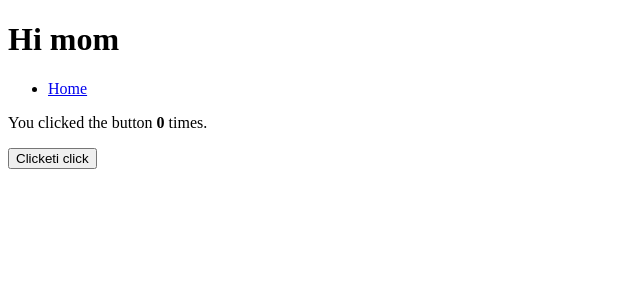
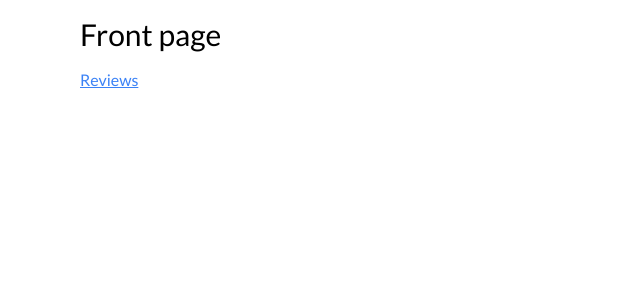
Before and after one commit to riitasointi/ilkkap-me, a Next.js app: page / in a window 1280 px wide. Shown: the top 300 px of the page, without its empty margins (0-640 px from the left). Built offline with nearby package versions, Linux system fonts and the light colour scheme.

Commit message:
Basic logic for statically building review pages

```diff
--- a/package.json
+++ b/package.json
@@ -9,22 +9,28 @@
     "export": "npm run build && next export -o _static"
   },
   "dependencies": {
+    "@contentful/rich-text-react-renderer": "^14.1.2",
     "contentful": "^8.1.8",
     "next": "^10.0.0",
     "react": "17.0.1",
     "react-dom": "17.0.1"
   },
   "devDependencies": {
+    "@fullhuman/postcss-purgecss": "^4.0.2",
     "@types/node": "^14.14.32",
     "@types/react": "^17.0.3",
     "@typescript-eslint/eslint-plugin": "^4.16.1",
     "@typescript-eslint/parser": "^4.16.1",
+    "autoprefixer": "^10.2.5",
     "eslint": "^7.21.0",
     "eslint-config-airbnb": "^18.2.1",
     "eslint-plugin-import": "^2.22.1",
     "eslint-plugin-jsx-a11y": "^6.4.1",
     "eslint-plugin-react": "^7.22.0",
     "eslint-plugin-react-hooks": "^4.2.0",
+    "postcss": "^8.2.8",
+    "postcss-preset-env": "^6.7.0",
+    "tailwindcss": "^2.0.4",
     "typescript": "^4.2.3"
   }
 }
--- /dev/null
+++ b/pages/_app.tsx
@@ -0,0 +1,9 @@
+/* eslint-disable react/jsx-props-no-spreading */
+import '../styles/global-styles.css';
+import type { AppProps } from 'next/app';
+
+function CustomApp({ Component, pageProps }: AppProps) {
+  return <Component {...pageProps} />;
+}
+
+export default CustomApp;
--- /dev/null
+++ b/pages/_document.tsx
@@ -0,0 +1,17 @@
+import Document, {
+  Html, Head, Main, NextScript,
+} from 'next/document';
+
+export default class CustomDocument extends Document {
+  render() {
+    return (
+      <Html lang="fi">
+        <Head />
+        <body>
+          <Main />
+          <NextScript />
+        </body>
+      </Html>
+    );
+  }
+}
--- a/pages/index.tsx
+++ b/pages/index.tsx
@@ -1,12 +1,8 @@
 /* eslint-disable jsx-a11y/anchor-is-valid */
 import Head from 'next/head';
 import Link from 'next/link';
-import { useState } from 'react';
 
 export default function Home() {
-  const [clickAmount, setClickAmount] = useState(0);
-  const increment = () => setClickAmount((amount) => amount + 1);
-
   return (
     <div>
       <Head>
@@ -14,24 +10,16 @@ export default function Home() {
         <link rel="icon" href="/favicon.ico" />
       </Head>
 
-      <main>
-        <h1>Hi mom</h1>
+      <div className="container mx-auto">
+        <h1 className="my-4">Front page</h1>
         <ul>
           <li>
             <Link href="/reviews" passHref>
-              <a>Home</a>
+              <a className="text-blue-500 hover:text-blue-700">Reviews</a>
             </Link>
           </li>
         </ul>
-        <p>
-          You clicked the button
-          <strong> {clickAmount} </strong>
-          times.
-        </p>
-        <button type="button" onClick={increment}>
-          Clicketi click
-        </button>
-      </main>
+      </div>
     </div>
   );
 }
--- /dev/null
+++ b/pages/reviews/[slug].tsx
@@ -0,0 +1,57 @@
+/* eslint-disable jsx-a11y/anchor-is-valid */
+import Head from 'next/head';
+import { GetStaticProps, GetStaticPaths } from 'next';
+import { Entry } from 'contentful';
+import { documentToReactComponents } from '@contentful/rich-text-react-renderer';
+import ContentfulService from '../../services/ContentfulService';
+
+export default function Review({ review }) {
+  console.log(review);
+  return (
+    <div className="container mx-auto my-6">
+      <Head>
+        <title>{`Ilkkap - ${review.fields.heading}`}</title>
+      </Head>
+
+      <h1 className="my-5">{review.fields.heading}</h1>
+
+      <div className="flex">
+        {[...Array(5)].map((star: any, index: number) => (
+          <div key={index}>
+            <span
+              className={
+                index + 1 <= review.fields.score ? 'text-yellow-500' : 'text-gray-400'
+              }
+            >
+              &#9733;
+            </span>
+          </div>
+        ))}
+      </div>
+
+      <div className="my-5 flex justify-between">
+        <img className="w-36" src={review.fields.heroImage.fields.file.url} alt="album-cover"/>
+        <div>124</div>
+      </div>
+
+      <div>{documentToReactComponents(review.fields.content)}</div>
+    </div>
+  );
+}
+
+export const getStaticProps: GetStaticProps = async ({ params }) => {
+  const cs: ContentfulService = new ContentfulService();
+  const review: Promise<Entry<any>> = await cs.getReviewBySlug(params.slug);
+  return {
+    props: { review },
+  };
+};
+
+export const getStaticPaths: GetStaticPaths = async () => {
+  const cs: ContentfulService = new ContentfulService();
+  const allReviews: Promise<Entry<any>[]> = await cs.getAllReviews();
+  return {
+    paths: allReviews?.map((entry) => `/reviews/${entry.fields.slug}`) ?? [],
+    fallback: false,
+  };
+};
--- a/pages/reviews/index.tsx
+++ b/pages/reviews/index.tsx
@@ -1,13 +1,38 @@
+/* eslint-disable jsx-a11y/anchor-is-valid */
 import Head from 'next/head';
+import Link from 'next/link';
+import { GetStaticProps } from 'next';
+import { Entry } from 'contentful';
+import ContentfulService from '../../services/ContentfulService';
 
-export default function Home() {
+export const getStaticProps: GetStaticProps = async () => {
+  const cs: ContentfulService = new ContentfulService();
+  const featuredReviews: Promise<Entry<any>[]> = await cs.getFeaturedReviews();
+  return {
+    props: { featuredReviews },
+  };
+};
+
+export default function Home({ featuredReviews }) {
   return (
-    <div>
+    <div className="container mx-auto">
       <Head>
         <title>Ilkkap - Reviews</title>
       </Head>
 
-      <h1>Reviews</h1>
+      <h1 className="my-5">Reviews</h1>
+
+      <ul>
+        {featuredReviews.map((entry) => (
+          <li key="{entry.sys.id}">
+            <Link href={`/reviews/${entry.fields.slug}`} passHref>
+              <a className="text-blue-500 hover:text-blue-700">
+                {entry.fields.heading}
+              </a>
+            </Link>
+          </li>
+        ))}
+      </ul>
     </div>
   );
 }
--- /dev/null
+++ b/postcss.config.js
@@ -0,0 +1,18 @@
+module.exports = {
+  plugins: [
+    'tailwindcss',
+    process.env.NODE_ENV === 'production'
+      ? [
+        '@fullhuman/postcss-purgecss',
+        {
+          content: [
+            './pages/**/*.{js,jsx,ts,tsx}',
+            './components/**/*.{js,jsx,ts,tsx}',
+          ],
+          defaultExtractor: (content) => content.match(/[\w-/:]+(?<!:)/g) || [],
+        },
+      ]
+      : undefined,
+    'postcss-preset-env',
+  ],
+};
--- /dev/null
+++ b/services/ContentfulService.ts
@@ -0,0 +1,33 @@
+import { createClient, Entry, ContentfulClientApi } from 'contentful';
+
+export default class ContentfulService {
+  private client: ContentfulClientApi = createClient({
+    space: process.env.CONTENTFUL_SPACE_ID,
+    accessToken: process.env.CONTENTFUL_API_TOKEN,
+  });
+
+  private lang: string = 'fi';
+
+  async getAllReviews(): Promise<Entry<any>[]> {
+    return this.client.getEntries({ content_type: 'review' })
+      .then((res) => res.items);
+  }
+
+  async getFeaturedReviews(): Promise<Entry<any>[]> {
+    return this.client.getEntries({
+      content_type: 'review',
+      'fields.featured': true,
+    })
+      .then((res) => res.items);
+  }
+
+  async getReviewBySlug(slug: string): Promise<Entry<any>> {
+    return this.client.getEntries({
+      content_type: 'review',
+      'fields.slug': slug,
+      locale: this.lang,
+      limit: 1,
+    })
+      .then((res) => res.items[0]);
+  }
+}
--- /dev/null
+++ b/styles/global-styles.css
@@ -0,0 +1,29 @@
+@import url('https://fonts.googleapis.com/css2?family=Lato:ital,wght@0,400;0,700;1,400&display=swap');
+
+/* purgecss start ignore */
+@tailwind base;
+@tailwind components;
+/* purgecss end ignore */
+@tailwind utilities;
+
+body {
+  font-family: 'Lato', sans-serif;
+}
+
+@layer base {
+  h1 {
+    @apply text-3xl;
+  }
+  h2 {
+    @apply text-2xl;
+  }
+  h3 {
+    @apply text-xl;
+  }
+  a {
+    @apply text-blue-600 underline;
+  }
+  p {
+    @apply mb-3;
+  }
+}
--- /dev/null
+++ b/tailwind.config.js
@@ -0,0 +1,19 @@
+module.exports = {
+  purge: ['./pages/**/*.{js,ts,jsx,tsx}', './components/**/*.{js,ts,jsx,tsx}'],
+  darkMode: false, // or 'media' or 'class'
+  theme: {
+    container: {
+      padding: {
+        DEFAULT: '1rem',
+        sm: '2rem',
+        lg: '4rem',
+        xl: '5rem',
+        '2xl': '6rem',
+      },
+    },
+  },
+  variants: {
+    extend: {},
+  },
+  plugins: [],
+};
```
Also changed, not shown: tsconfig.json (+5 -3 lines), .eslintrc.json, 1 other file (tests, documents, lock files or other folders).
